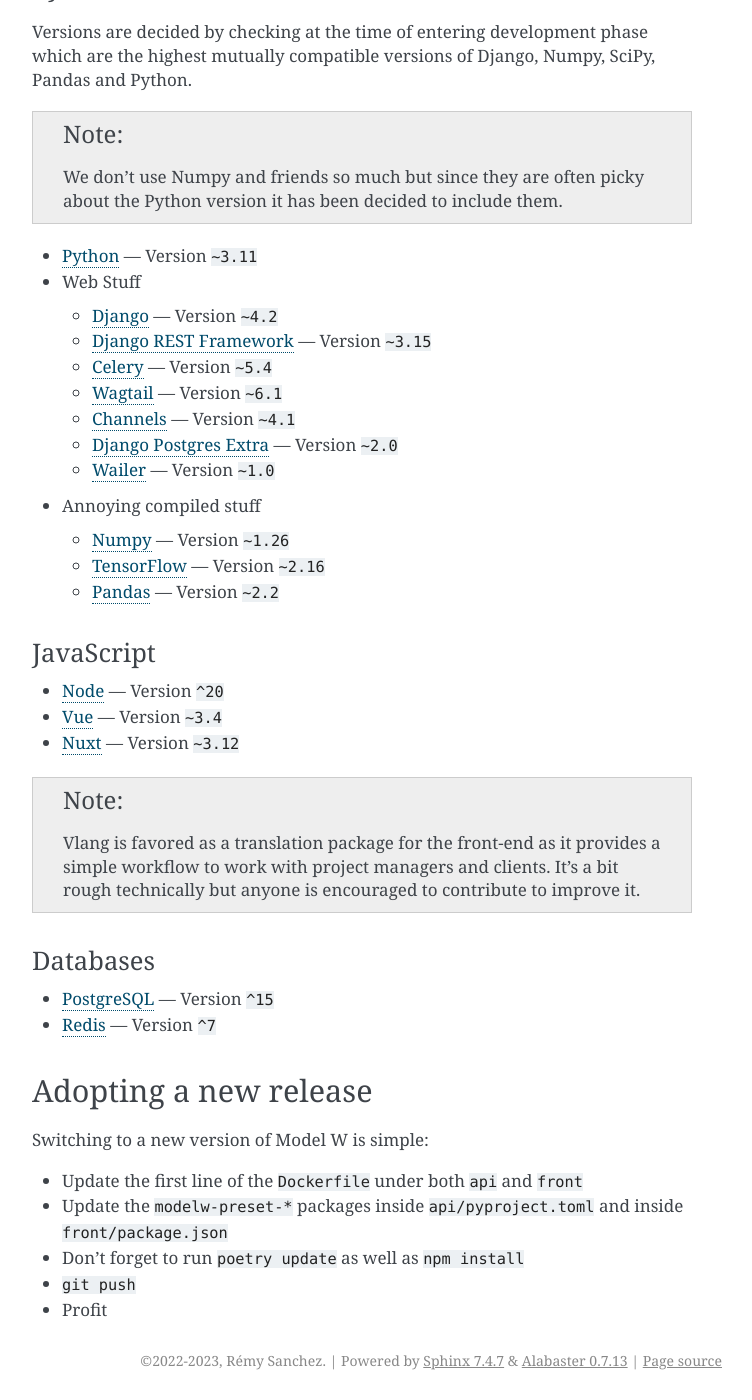
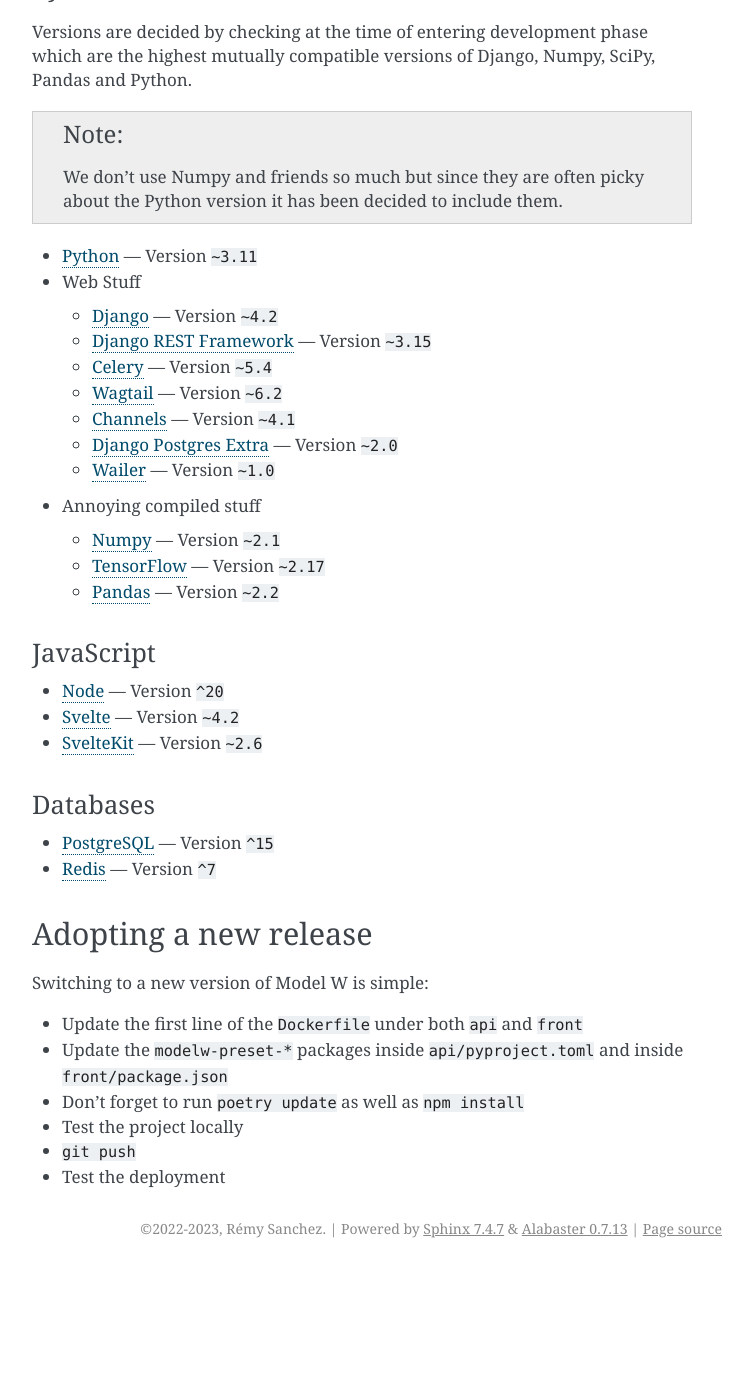
Before and after one commit to ModelW/directory, a Sphinx documentation site: the page built from doc/source/release-cycle.md, in a window 1280 px wide and 1400 px high, scrolled down 1890 px. Shown: the whole window, without its empty margins (388-1140 px from the left). Built offline with Sphinx 7.4.7, drawn with Linux system fonts in a browser that asks for light colours; after the commit the page ends 3158 px from its top, so only the background shows below that; some of the changed text lies outside the part shown.

Commit message:
Update deps and current release

````diff
--- a/doc/source/release-cycle.md
+++ b/doc/source/release-cycle.md
@@ -95,7 +95,7 @@
     -   [Celery](https://github.com/celery/celery/releases) &mdash; Version
         `~5.4`
     -   [Wagtail](https://docs.wagtail.io/en/stable/releases/index.html) &mdash;
-        Version `~6.1`
+        Version `~6.2`
     -   [Channels](https://channels.readthedocs.io/en/stable/releases/index.html)
         &mdash; Version `~4.1`
     -   [Django Postgres Extra](https://django-postgres-extra.readthedocs.io/en/latest/major_releases.html)
@@ -103,24 +103,18 @@
     -   [Wailer](https://github.com/WithAgency/Wailer/tags) &mdash; Version
         `~1.0`
 -   Annoying compiled stuff
-    -   [Numpy](https://numpy.org/news/) &mdash; Version `~1.26`
+    -   [Numpy](https://numpy.org/news/) &mdash; Version `~2.1`
     -   [TensorFlow](https://github.com/tensorflow/tensorflow/releases) &mdash;
-        Version `~2.16`
+        Version `~2.17`
     -   [Pandas](https://pandas.pydata.org/docs/whatsnew/index.html) &mdash;
         Version `~2.2`
 
 ### JavaScript
 
 -   [Node](https://nodejs.org/en/about/releases/) &mdash; Version `^20`
--   [Vue](https://endoflife.date/vue) &mdash; Version `~3.4`
--   [Nuxt](https://nuxtjs.org/releases) &mdash; Version `~3.12`
-
-```{note}
-Vlang is favored as a translation package for the front-end
-as it provides a simple workflow to work with project managers and clients.
-It's a bit rough technically but anyone is encouraged to contribute to improve
-it.
-```
+-   [Svelte](https://www.npmjs.com/package/svelte) &mdash; Version `~4.2`
+-   [SvelteKit](https://www.npmjs.com/package/@sveltejs/kit) &mdash; Version
+    `~2.6`
 
 ### Databases
 
@@ -136,5 +130,6 @@
 -   Update the `modelw-preset-*` packages inside `api/pyproject.toml` and inside
     `front/package.json`
 -   Don't forget to run `poetry update` as well as `npm install`
+-   Test the project locally
 -   `git push`
--   Profit
+-   Test the deployment
````
Also changed, not shown: other parts of doc/source/release-cycle.md (+1 -1 lines).
